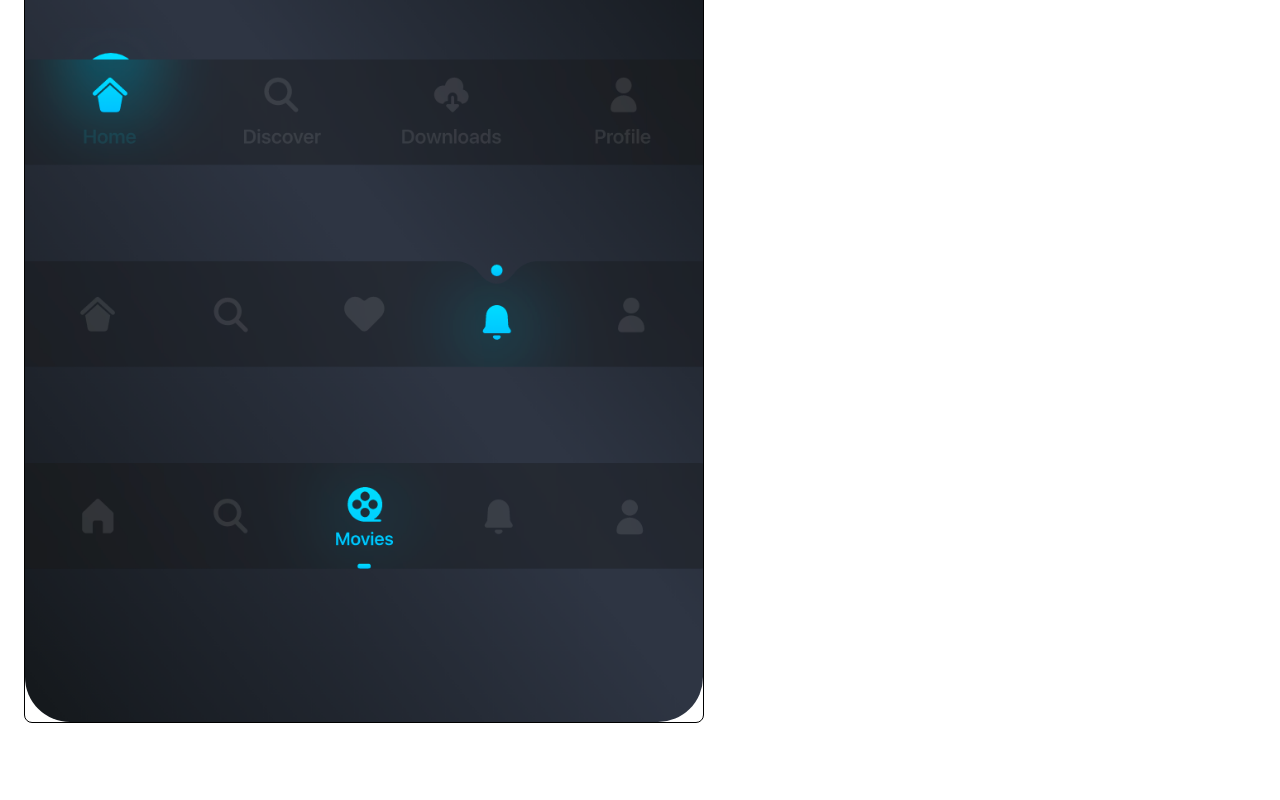
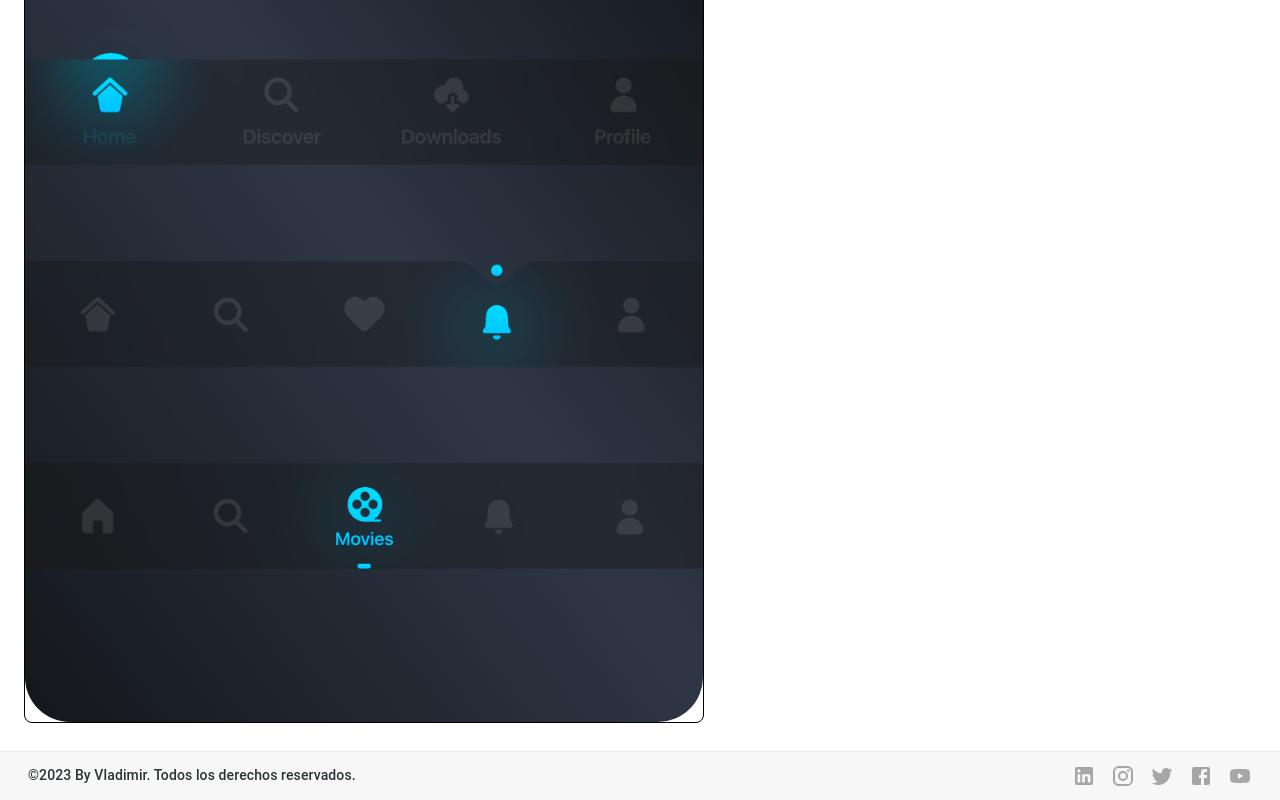
Before and after one commit to vladimendoza/PortafolioDev, a Next.js app: page /dashboard in a window 1280 px wide. Shown: the part 9899-10699 px from the top of the page. Before the commit the page ends 10650 px from the top, so only its background shows below. Built offline with nearby package versions, Linux system fonts and the light colour scheme.

Commit message:
intro sreen

```diff
--- /dev/null
+++ b/src/components/Footer.tsx
@@ -0,0 +1,31 @@
+import { Box, Container, Grid, Typography } from '@mui/material'
+import React from 'react'
+import LinkedInIcon from '@mui/icons-material/LinkedIn';
+import InstagramIcon from '@mui/icons-material/Instagram';
+import TwitterIcon from '@mui/icons-material/Twitter';
+import FacebookIcon from '@mui/icons-material/Facebook';
+import YouTubeIcon from '@mui/icons-material/YouTube';
+
+export default function Footer() {
+    return (
+        <Box maxWidth={'xl'}>
+            <Box sx={{ background: '#F7F7F7', display: 'flex', justifyContent: 'space-between', padding: 1.5, borderTop: '1px solid #EDEDED' }}>
+
+                <Box sx={{ marginLeft: 2 }}>
+                    <Typography variant='h6' color={'#2D3436'} sx={{ fontSize: 14 }}>©2023 By Vladimir. Todos los derechos reservados.</Typography>
+                </Box>
+
+                <Box sx={{ marginRight: 2 }}>
+                    <Box sx={{ width: '100%', display: 'flex', justifyContent: 'space-around' }}>
+                        <LinkedInIcon style={{ color: '#A6A6A6' }} />
+                        <InstagramIcon style={{ color: '#A6A6A6', marginLeft: 15, marginRight: 15 }} />
+                        <TwitterIcon style={{ color: '#A6A6A6' }} />
+                        <FacebookIcon style={{ color: '#A6A6A6', marginLeft: 15, marginRight: 15 }} />
+                        <YouTubeIcon style={{ color: '#A6A6A6' }} />
+                    </Box>
+                </Box>
+
+            </Box>
+        </Box>
+    )
+}
--- a/src/screen/dashboard.tsx
+++ b/src/screen/dashboard.tsx
@@ -8,6 +8,7 @@ import { cardsInfo } from '@/utils/cardsInfo';
 import Grid from '@mui/material/Grid'; // Grid version 1
 import Navbar from '@/components/Navbar';
 import { FilterCards } from '@/components/Filter';
+import Footer from '@/components/Footer';
 
 
 
@@ -67,7 +68,7 @@ export const Dashboard = () => {
         ]}
       />
       {/* <p className="selected-item">Selected: {selectedValue1}</p> */}
-
+      <Footer />
     </Box>
   )
 }
```
Also changed, not shown: src/components/Card.tsx (+0 -45 lines).
